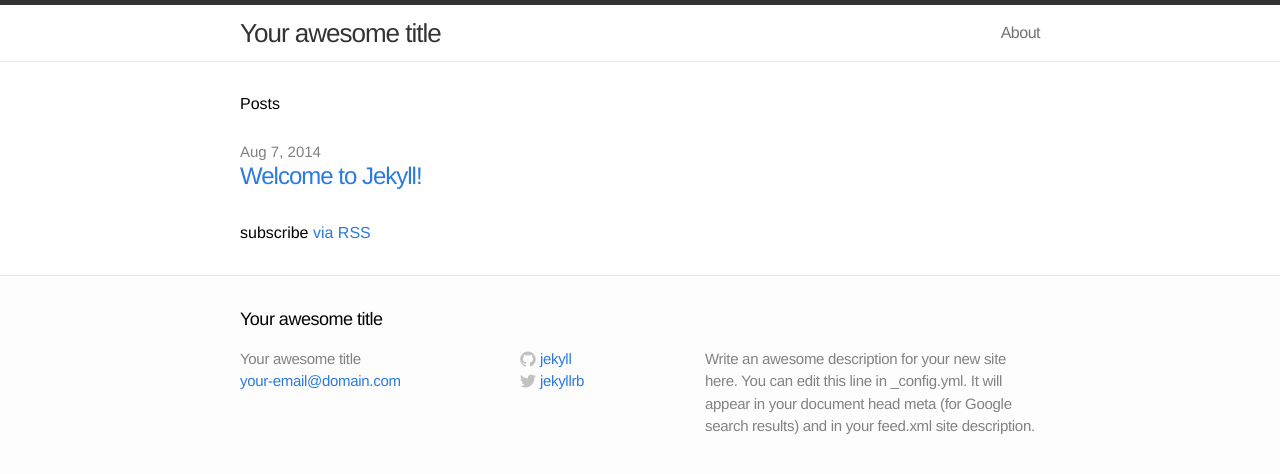
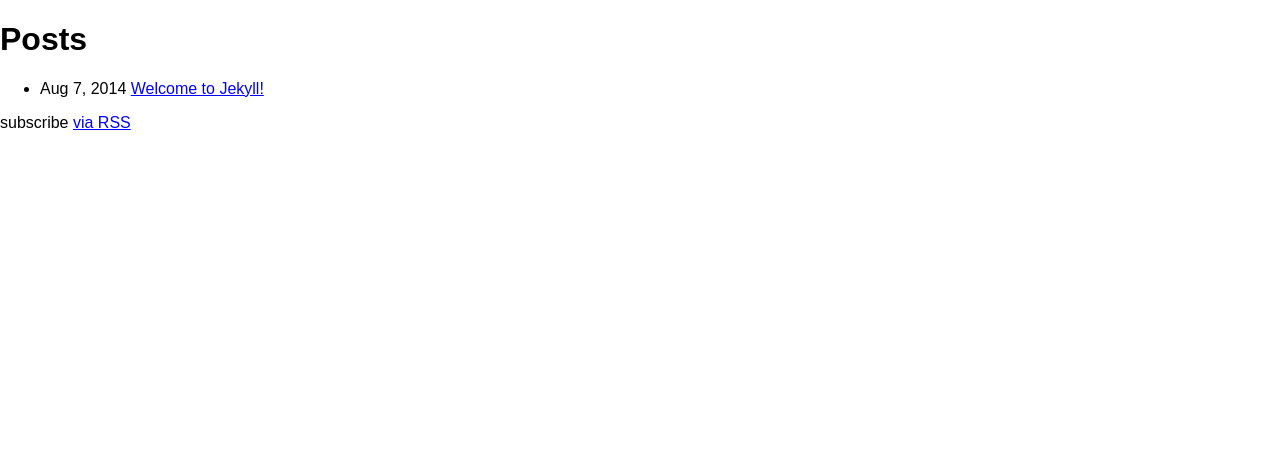
Before and after one commit to IngenuityDesign/Peep_General, a Jekyll site: the page built from index.html, in a window 1280 px wide. Shown: the top 474 px of the page. Built offline with Jekyll 4.4.1, drawn with Linux system fonts in a browser that asks for light colours.

```diff
--- a/_config.yml
+++ b/_config.yml
@@ -1,12 +1,18 @@
 # Site settings
 title: Your awesome title
-email: your-email@domain.com
-description: "Write an awesome description for your new site here. You can edit this line in _config.yml. It will appear in your document head meta (for Google search results) and in your feed.xml site description."
+email: info@peep.com
+
+# imgs: "/assets"
+# url: "http://s3.amazonaws.com/peep-emails"
+
+imgs: "/img"
+url: ""
+
 baseurl: ""
-url: "http://yourdomain.com"
-twitter_username: jekyllrb
-github_username:  jekyll
 
 # Build settings
 markdown: kramdown
 permalink: pretty
+
+# Some default styles
+p: "font-size:18px; color:#292929; font-family:Arial, Helvetica, sans-serif; margin-top: 0px; margin-bottom: 0px; line-height: 30px;"
--- a/_includes/head.html
+++ b/_includes/head.html
@@ -1,12 +1,93 @@
-<head>
-    <meta charset="utf-8">
-    <meta http-equiv="X-UA-Compatible" content="IE=edge">
-    <title>{% if page.title %}{{ page.title }}{% else %}{{ site.title }}{% endif %}</title>
-    <meta name="viewport" content="width=device-width">
-    <meta name="description" content="{{ site.description }}">
-    <link rel="canonical" href="{{ page.url | replace:'index.html','' | prepend: site.baseurl | prepend: site.url }}">
+<meta http-equiv="Content-Type" content="text/html; charset=utf-8" />
+<meta name="viewport" content="width=device-width, initial-scale=1.0"/>
+<title>{% if page.title %}{{ page.title }}{% else %}{{ site.title }}{% endif %}</title>
+<style type="text/css">
 
-    <!-- Custom CSS -->
-    <link rel="stylesheet" href="{{ "/css/main.css" | prepend: site.baseurl }}">
+	#outlook a {padding:0;} /* Force Outlook to provide a "view in browser" menu link. */
+	body{width:100% !important; -webkit-text-size-adjust:100%; -ms-text-size-adjust:100%; margin:0; padding:0;}
+	/* Prevent Webkit and Windows Mobile platforms from changing default font sizes, while not breaking desktop design. */
+	.ExternalClass {width:100%;} /* Force Hotmail to display emails at full width */
+	.ExternalClass, .ExternalClass p, .ExternalClass span, .ExternalClass font, .ExternalClass td, .ExternalClass div {line-height: 100%;} /* Force Hotmail to display normal line spacing.  More on that: http://www.emailonacid.com/forum/viewthread/43/ */
+	#backgroundTable {margin:0; padding:0; width:100% !important; line-height: 100% !important;}
+	img {outline:none; text-decoration:none; -ms-interpolation-mode: bicubic;}
+	a img {border:none;}
+	.image_fix {display:block;}
+	p {margin: 1em 0;}
+	h1 a:active, h2 a:active,  h3 a:active, h4 a:active, h5 a:active, h6 a:active {
+		color: red !important;
+	}
 
-</head>
+	h1 a:visited, h2 a:visited,  h3 a:visited, h4 a:visited, h5 a:visited, h6 a:visited {
+		color: purple !important;
+	}
+	a {color: blue;}
+
+	body, #backgroundTable {font-family: Arial, Helvetica, Open Sans, sans-serif;}
+	@media only screen and (max-device-width: 480px) {
+		a[href^="tel"], a[href^="sms"] {
+			text-decoration: none;
+			color: black; /* or whatever your want */
+			pointer-events: none;
+			cursor: default;
+		}
+
+		.mobile_link a[href^="tel"], .mobile_link a[href^="sms"] {
+			text-decoration: default;
+			color: orange !important; /* or whatever your want */
+			pointer-events: auto;
+			cursor: default;
+		}
+	}
+
+	@media only screen and (min-device-width: 768px) and (max-device-width: 1024px) {
+		/* You guessed it, ipad (tablets, smaller screens, etc) */
+
+		/* Step 1a: Repeating for the iPad */
+		a[href^="tel"], a[href^="sms"] {
+			text-decoration: none;
+			color: blue; /* or whatever your want */
+			pointer-events: none;
+			cursor: default;
+		}
+
+		.mobile_link a[href^="tel"], .mobile_link a[href^="sms"] {
+			text-decoration: default;
+			color: orange !important;
+			pointer-events: auto;
+			cursor: default;
+		}
+	}
+
+	@media only screen and (-webkit-min-device-pixel-ratio: 2) {
+		/* Put your iPhone 4g styles in here */
+	}
+
+	@media only screen and (-webkit-device-pixel-ratio:.75){
+		/* Put CSS for low density (ldpi) Android layouts in here */
+	}
+	@media only screen and (-webkit-device-pixel-ratio:1){
+		/* Put CSS for medium density (mdpi) Android layouts in here */
+	}
+	@media only screen and (-webkit-device-pixel-ratio:1.5){
+		/* Put CSS for high density (hdpi) Android layouts in here */
+	}
+</style>
+
+<!-- Targeting Windows Mobile -->
+<!--[if IEMobile 7]>
+<style type="text/css">
+
+</style>
+<![endif]-->
+
+<!-- ***********************************************
+****************************************************
+END MOBILE TARGETING
+****************************************************
+************************************************ -->
+
+<!--[if gte mso 9]>
+<style>
+/* Target Outlook 2007 and 2010 */
+</style>
+<![endif]-->
--- a/_layouts/default.html
+++ b/_layouts/default.html
@@ -1,19 +1,10 @@
-<!DOCTYPE html>
-<html>
+<!DOCTYPE html PUBLIC "-//W3C//DTD XHTML 1.0 Strict//EN" "http://www.w3.org/TR/xhtml1/DTD/xhtml1-strict.dtd">
 
-  {% include head.html %}
-
-    <body>
-
-    {% include header.html %}
-
-    <div class="page-content">
-      <div class="wrap">
-      {{ content }}
-      </div>
-    </div>
-
-    {% include footer.html %}
-
-    </body>
+<html xmlns="http://www.w3.org/1999/xhtml">
+    <head>
+        {% include head.html %}
+    </head>
+<body>
+    {{ content }}
+</body>
 </html>
```
Also changed, not shown: _includes/meta.html (added, +10 -0 lines), _includes/tab.html (added, +9 -0 lines), confirm_subscription.html (added, +78 -0 lines), confirmation_thank_you_page.html (added, +88 -0 lines), img/confirm_sub.png (added), img/email_field.png (added), img/header.png (added), img/logo.png (added), img/resub_btn.png (added), img/resub_here_btn.png (added), img/return_homepage_btn.png (added), img/sub_confirmed.png (added), img/unsub.png (added), img/unsub_btn.png (added), 2 more files.
